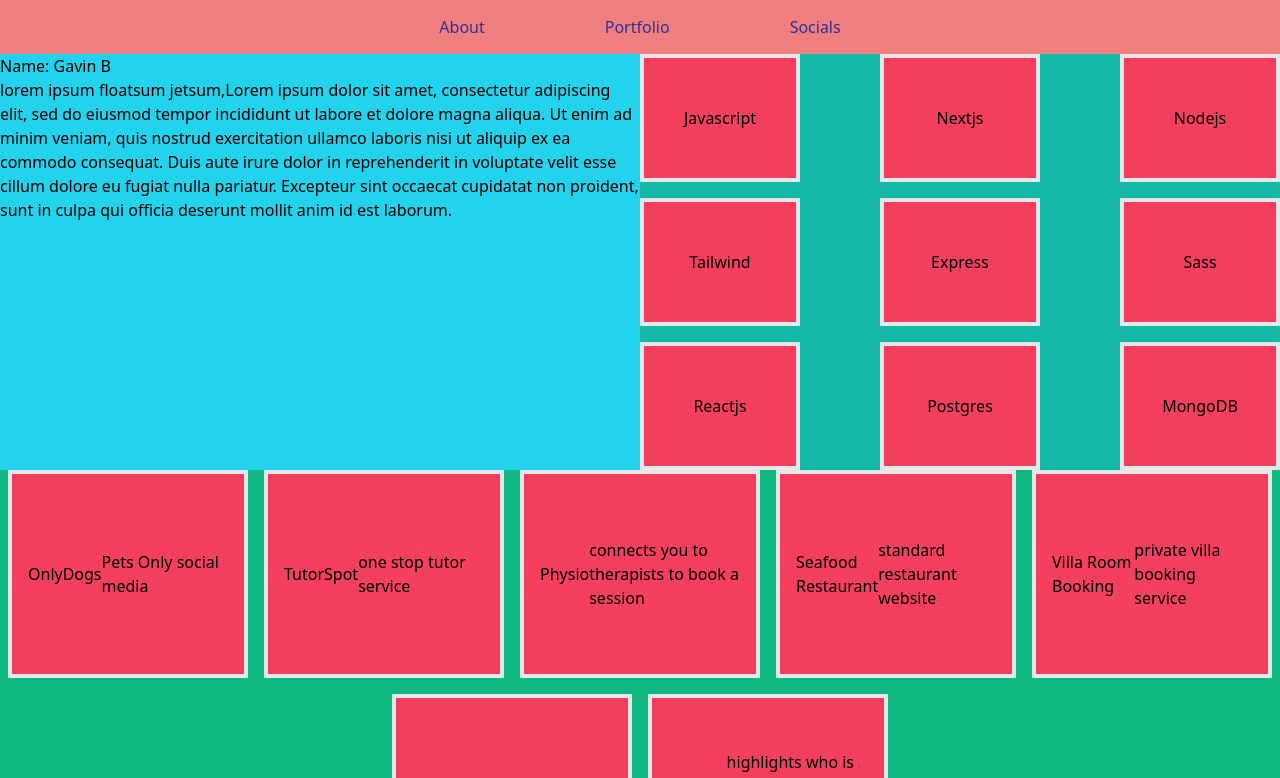
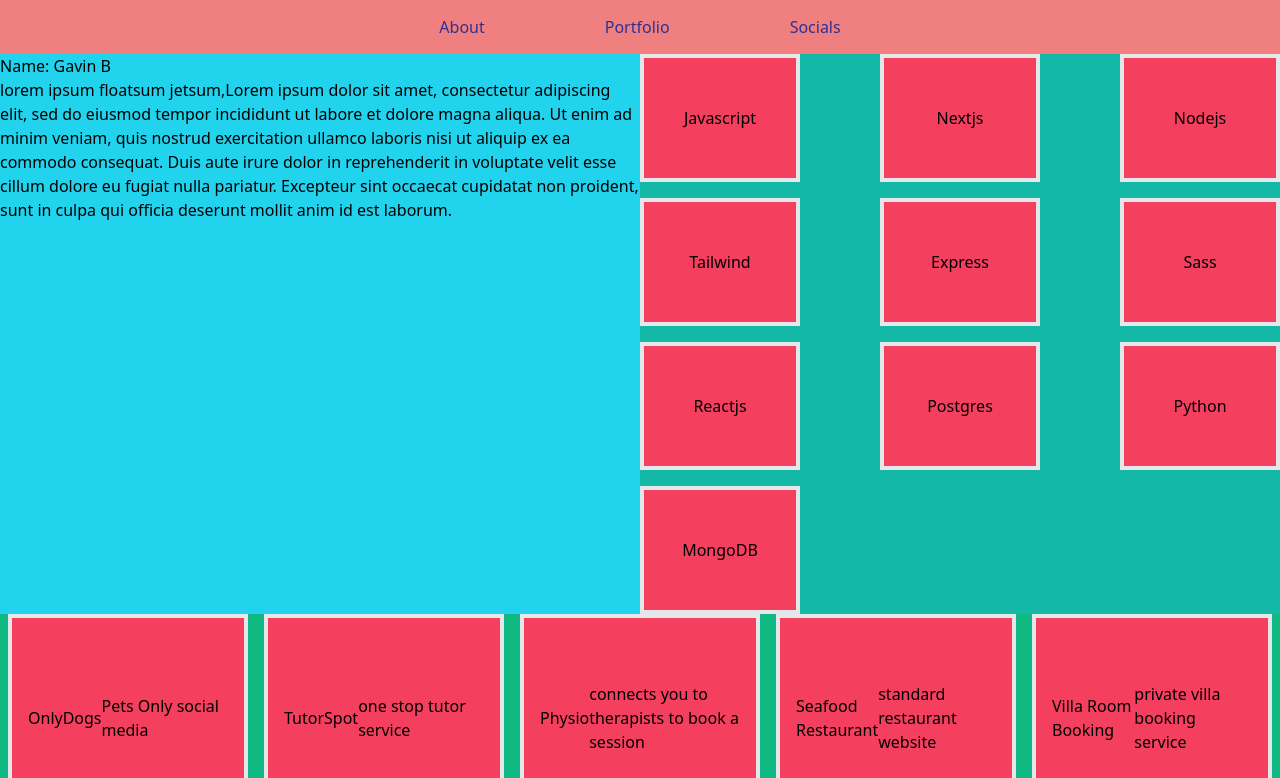
Before and after one commit to cantidosan/home-app, a Next.js app: page /about in a window 1280 px wide. Shown: the top 778 px of the page. Built offline with nearby package versions, Linux system fonts and the light colour scheme.

Commit message:
updated component content selection UI

```diff
--- /dev/null
+++ b/Contexts/LangaugeContext.js
@@ -0,0 +1,9 @@
+import React, { useContext, useState } from "react";
+
+
+
+const LanguageContext = React.createContext();
+
+export const useLanguages = () => useContext(LanguageContext)
+
+export default LanguageContext;
--- a/components/LanguageInfo.js
+++ b/components/LanguageInfo.js
@@ -1,13 +1,35 @@
-import React from 'react';
+import React, { useContext } from 'react';
+import { useState } from 'react';
+import LanguageContext from '../Contexts/LangaugeContext';
+
 
 export default function LanguageInfo(props) {
+
+
+    const [isSelected, setIsSelected] = useState(false);
+
+
+    const handleClick = (event) => {
+
+        console.log(props)
+        console.log("click");
+        console.log(event);
+
+        setIsSelected(!isSelected)
+
+    }
+
     return (
 
-        <div className="flex basis-40  justify-center items-center
+        <div className={`flex basis-40  justify-center items-center
                         box-border h-32  p-4 border-4 bg-rose-500
-                        hover:bg-rose-300 hover:scale-110">
+                        hover:bg-rose-300 cursor:pointer hover:scale-110 ${isSelected ? "scale-90 bg-cyan-700" : ""} `}>
 
-            <a >{props.lang.label}</a>
+            <a onClick={handleClick}>
+
+                {props.lang.label}
+
+            </a>
 
         </div>
 
--- a/components/LanguageList.js
+++ b/components/LanguageList.js
@@ -1,5 +1,8 @@
 import React from 'react';
 import LanguageInfo from './LanguageInfo';
+
+
+
 export default function LanguageList(props) {
 
     const languages = [
@@ -11,6 +14,7 @@ export default function LanguageList(props) {
         { label: "Sass", href: "" },
         { label: "Reactjs", href: "" },
         { label: "Postgres", href: "" },
+        { label: "Python", href: "" },
         { label: "MongoDB", href: "" }];
 
     return (
--- a/components/ProjectList.js
+++ b/components/ProjectList.js
@@ -1,19 +1,24 @@
 import React from 'react';
 import ProjectInfo from './ProjectInfo';
+import { useLanguages } from '../Contexts/LangaugeContext';
+
 
 
 export default function ProjectList(props) {
 
     const projects = [
 
-        { label: "OnlyDogs", href: "", desc: "Pets Only social media" },
-        { label: "TutorSpot", href: "", desc: "one stop tutor service" },
-        { label: "Physio", href: "", desc: "connects you to therapists to book a session" },
-        { label: "Seafood Restaurant", href: "", desc: "standard restaurant website" },
-        { label: "Villa Room Booking", href: "", desc: "private villa booking service" },
-        { label: "Pot-Whole", href: "", desc: "Map of major pot-holes in an area" },
-        { label: "Whoofa", href: "", desc: "highlights who is responsible for a public piece of infrastructure" },
+        { label: "OnlyDogs", href: "", desc: "Pets Only social media", lang: ["Javascript", "Postgres"] },
+        { label: "TutorSpot", href: "", desc: "one stop tutor service", lang: ["Javascript", "Nextjs", "Tailwind"] },
+        { label: "Physio", href: "", desc: "connects you to therapists to book a session", lang: ["Express", "Python", "Tailwind"] },
+        { label: "Seafood Restaurant", href: "", desc: "standard restaurant website", lang: ["Javascript"] },
+        { label: "Villa Room Booking", href: "", desc: "private villa booking service", lang: ["Express", "Javascript", "Sass"] },
+        { label: "Pot-Whole", href: "", desc: "Map of major pot-holes in an area", lang: ["Nodejs", "Reactjs", "Tailwind"] },
+        { label: "Whoofa", href: "", desc: "highlights who is responsible for a public piece of infrastructure", lang: ["Python", "MongoDB", "Express"] },
     ];
+
+    ///const [lang,setLangList] =useLanguages();
+
 
     return (
         <div className="flex basis-1/2  gap-4 flex-row grow
--- a/pages/_app.js
+++ b/pages/_app.js
@@ -1,12 +1,24 @@
 import Layout from '../components/Layout'
 import '../styles/globals.css'
+import LanguageContext from '../Contexts/LangaugeContext'
+import { useState } from 'react'
+
+
 
 function MyApp({ Component, pageProps }) {
 
+  const [langList, setLangList] = useState();
+
+
+
+
   return (
-    <Layout>
-      <Component {...pageProps} />
-    </Layout>
+    <LanguageContext.Provider value={langList, setLangList} >
+      <Layout>
+        <Component {...pageProps} />
+      </Layout>
+    </LanguageContext.Provider>
+
   )
 
 }
--- a/pages/about.js
+++ b/pages/about.js
@@ -11,6 +11,7 @@ export default function About() {
 
     return (
         <>
+
             <div className="flex flex-row  justify-between">
                 <div className="flex-col basis-1/2 text-left bg-cyan-400">
                     <div className="font-medium">
@@ -31,6 +32,7 @@ export default function About() {
                 <LanguageList />
             </div>
             <ProjectList />
+
         </>
     );
 
```
